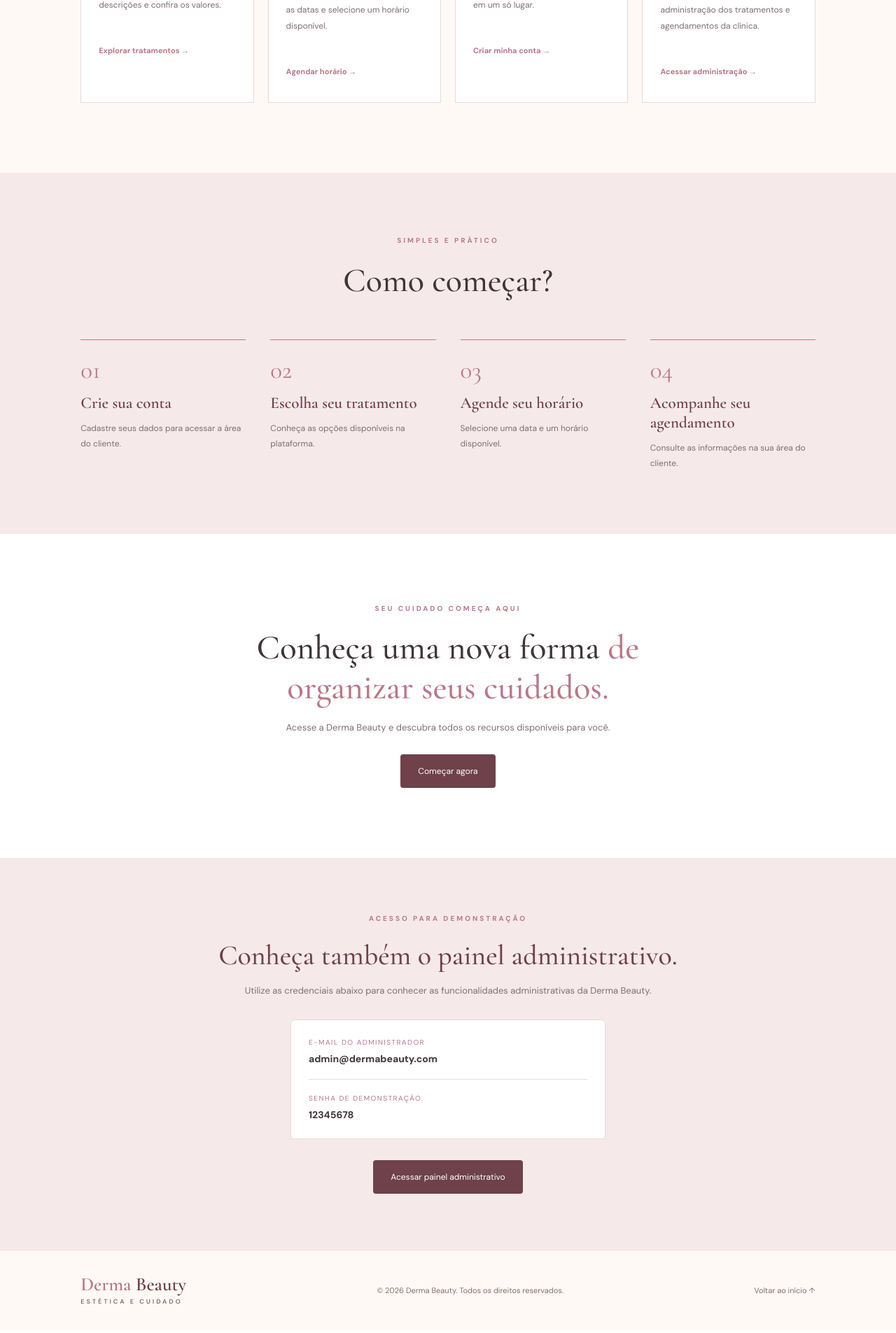
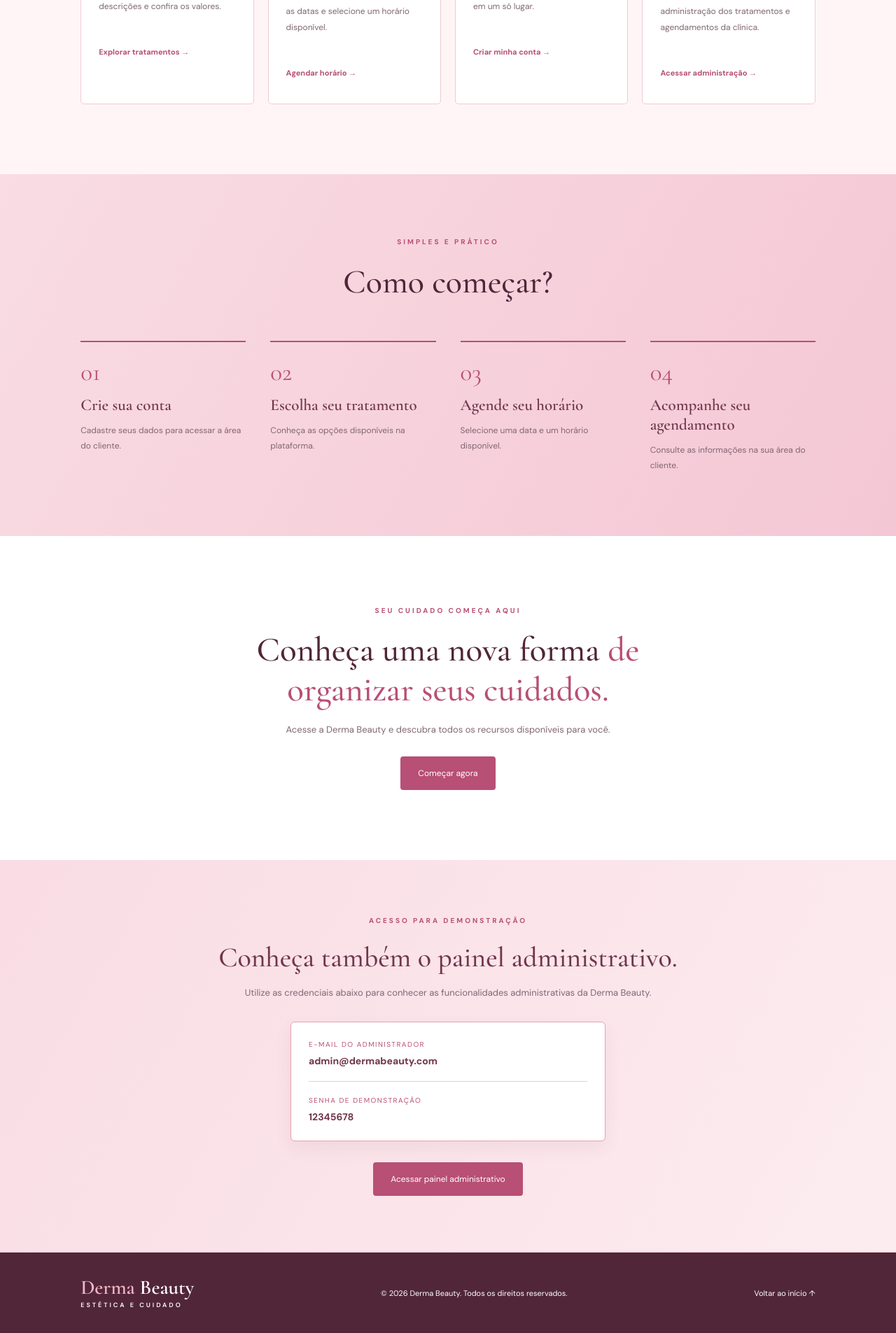
Before and after one commit to sarahduete/DermaBeauty, a PHP site: page / in a window 1280 px wide. Shown: the part 1872-3777 px from the top of the page at 70% size. Before the commit the page ends 3736 px from the top, so only its background shows below. Run offline with PHP 8.4, Linux system fonts and the light colour scheme.

Commit message:
Update landing.css

```diff
--- a/css/landing.css
+++ b/css/landing.css
@@ -1,13 +1,16 @@
 
 :root {
-    --fundo: #FFF9F6;
+    --fundo: #FFF5F7;
     --branco: #FFFFFF;
-    --rosa: #D9A5B0;
-    --rosa-escuro: #B97888;
-    --vinho: #6E414B;
-    --texto: #403638;
-    --texto-suave: #806F72;
-    --borda: #EAD8DC;
+    --rosa: #E8A0B2;
+    --rosa-claro: #F9DCE4;
+    --rosa-medio: #D97896;
+    --rosa-escuro: #B84F75;
+    --vinho: #71364D;
+    --vinho-escuro: #512638;
+    --texto: #403038;
+    --texto-suave: #806773;
+    --borda: #F0CAD5;
 }
 
 * {
@@ -43,14 +46,14 @@ a {
 
 .logo {
     font-family: 'Cormorant Garamond', serif;
-    font-size: 27px;
+    font-size: 29px;
     color: var(--vinho);
     font-weight: 600;
     line-height: 1;
 }
 
 .logo span {
-    color: var(--rosa-escuro);
+    color: var(--rosa-medio);
 }
 
 .logo small {
@@ -142,7 +147,7 @@ h1 span, h2 span {
 
 .botao-principal {
     display: inline-block;
-    background: var(--vinho);
+    background: var(--rosa-escuro);
     color: white;
     padding: 16px 25px;
     border-radius: 4px;
@@ -254,6 +264,7 @@ h1 span, h2 span {
 
 .funcionalidades {
     padding: 100px 9%;
+    background: #FFF5F7;
 }
 
 .secao-titulo {
@@ -264,6 +275,7 @@ h1 span, h2 span {
 .secao-titulo h2 {
     font-size: 48px;
     margin-bottom: 15px;
+    color: var(--vinho-escuro);
 }
 
 .secao-titulo p {
@@ -327,8 +341,12 @@ h1 span, h2 span {
 /* COMO FUNCIONA */
 
 .como-funciona {
-    background: #F6E9EA;
+    background: linear-gradient(120deg, #F9DCE4, #F4C7D5);
     padding: 90px 9%;
+}
+
+.como-funciona .secao-titulo h2 {
+    color: var(--vinho-escuro);
 }
 
 .passos {
@@ -338,7 +356,7 @@ h1 span, h2 span {
 }
 
 .passo {
-    border-top: 1px solid var(--rosa-escuro);
+    border-top: 2px solid var(--rosa-escuro);
     padding-top: 22px;
 }
 
@@ -374,12 +392,70 @@ h1 span, h2 span {
     margin: auto;
     font-size: 49px;
     line-height: 1.15;
+    color: var(--vinho-escuro);
 }
 
 .chamada p {
     color: var(--texto-suave);
     font-size: 13px;
     margin: 20px 0 30px;
+}
+
+/* ACESSO ADMINISTRATIVO */
+
+.acesso-demo {
+    padding: 80px 20px;
+    text-align: center;
+    background: linear-gradient(120deg, #F9DCE4, #FCECF0);
+}
+
+.acesso-demo h2 {
+    font-family: 'Cormorant Garamond', serif;
+    font-size: 40px;
+    color: var(--vinho);
+    margin-bottom: 15px;
+}
+
+.acesso-demo > p {
+    color: var(--texto-suave);
+    font-size: 13px;
+    line-height: 1.8;
+    margin-bottom: 30px;
+}
+
+.credenciais {
+    max-width: 450px;
+    margin: 0 auto 30px;
+    padding: 25px;
+    background: var(--branco);
+    border: 1px solid var(--rosa);
+    border-radius: 6px;
+    text-align: left;
+    box-shadow: 0 10px 25px #71364D12;
+}
+
+.credenciais div {
+    display: flex;
+    flex-direction: column;
+    gap: 8px;
+}
+
+.credenciais div + div {
+    border-top: 1px solid var(--borda);
+    margin-top: 20px;
+    padding-top: 20px;
+}
+
+.credenciais span {
+    font-size: 10px;
+    letter-spacing: 1.5px;
+    color: var(--rosa-escuro);
+}
+
+.credenciais strong {
+    font-size: 14px;
+    color: var(--vinho);
+    overflow-wrap: anywhere;
 }
 
 /* RODAPÉ */
@@ -390,14 +466,28 @@ h1 span, h2 span {
     align-items: center;
     justify-content: space-between;
     gap: 20px;
-    background: var(--fundo);
+    background: var(--vinho-escuro);
     border-top: 1px solid var(--borda);
+}
+
+.footer .logo,
+.footer .logo small,
+.footer p,
+.footer > a:last-child {
+    color: white;
+}
+
+.footer .logo span {
+    color: #F2B5C6;
 }
 
 .footer p,
 .footer > a:last-child {
-    color: var(--texto-suave);
     font-size: 11px;
+}
+
+.footer > a:last-child:hover {
+    color: #F2B5C6;
 }
 
 /* RESPONSIVIDADE */
@@ -463,62 +553,12 @@ h1 span, h2 span {
         font-size: 38px;
     }
 
+    .acesso-demo h2 {
+        font-size: 34px;
+    }
+
     .footer {
         flex-direction: column;
         text-align: center;
     }
 }
-
-.acesso-demo {
-    padding: 80px 20px;
-    text-align: center;
-    background: #F6E9EA;
-}
-
-.acesso-demo h2 {
-    font-family: 'Cormorant Garamond', serif;
-    font-size: 40px;
-    color: #6E414B;
-    margin-bottom: 15px;
-}
-
-.acesso-demo > p {
-    color: #806F72;
-    font-size: 13px;
-    line-height: 1.8;
-    margin-bottom: 30px;
-}
-
-.credenciais {
-    max-width: 450px;
-    margin: 0 auto 30px;
-    padding: 25px;
-    background: #FFFFFF;
-    border: 1px solid #EAD8DC;
-    border-radius: 6px;
-    text-align: left;
-}
-
-.credenciais div {
-    display: flex;
-    flex-direction: column;
-    gap: 8px;
-}
-
-.credenciais div + div {
-    border-top: 1px solid #EAD8DC;
-    margin-top: 20px;
-    padding-top: 20px;
-}
-
-.credenciais span {
-    font-size: 10px;
-    letter-spacing: 1.5px;
-    color: #B97888;
-}
-
-.credenciais strong {
-    font-size: 14px;
-    color: #403638;
-    overflow-wrap: anywhere;
-}
```
Also changed, not shown: other parts of css/landing.css (+22 -13 lines).
